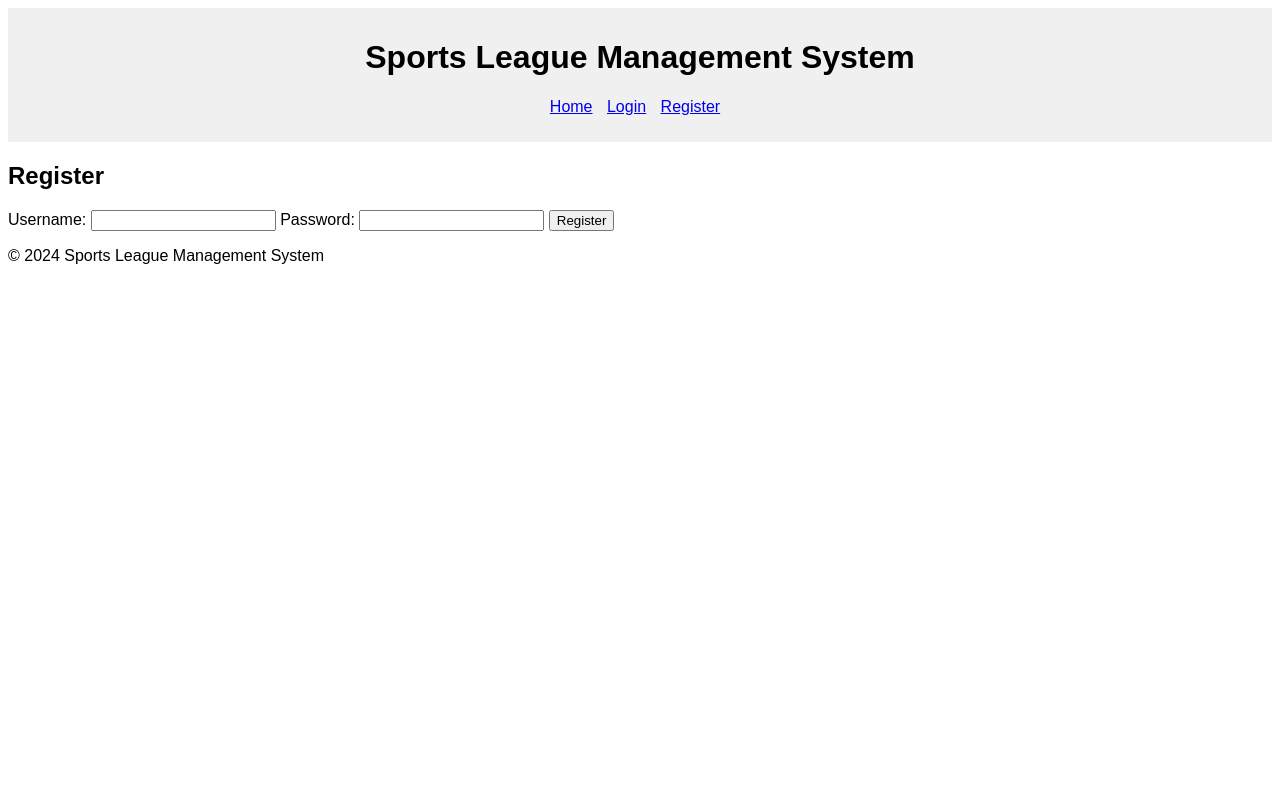
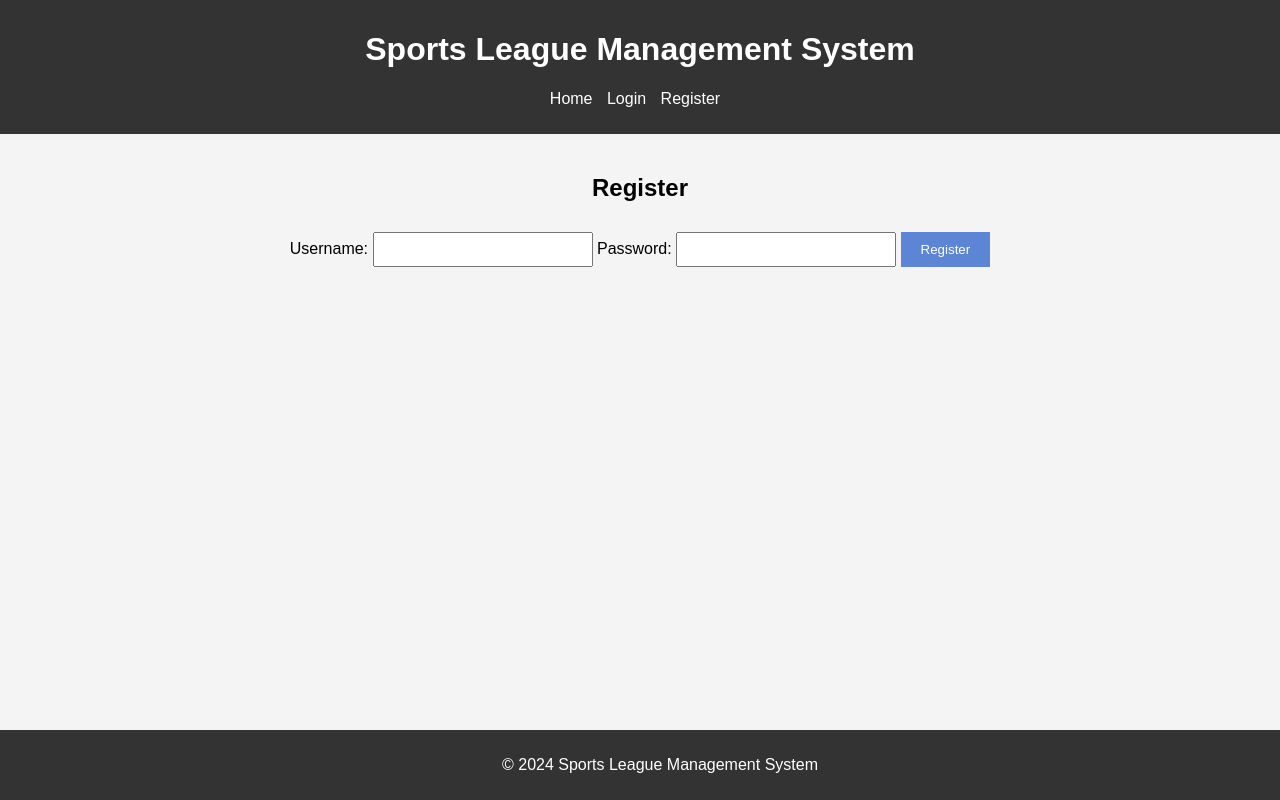
Before and after one commit to kaimg/Sports-League-Management-System, a Flask app: page /register in a window 1280 px wide. Run offline with Flask 3, Linux system fonts and the light colour scheme.

Commit message:
Simple styling

```diff
--- a/static/css/style.css
+++ b/static/css/style.css
@@ -1,9 +1,13 @@
 body {
     font-family: Arial, sans-serif;
+    background-color: #f4f4f4;
+    margin: 0;
+    padding: 0;
 }
 
 header {
-    background-color: #f0f0f0;
+    background-color: #333;
+    color: #fff;
     padding: 10px 20px;
     text-align: center;
 }
@@ -17,3 +21,42 @@ nav ul li {
     display: inline;
     margin-right: 10px;
 }
+
+nav ul li a {
+    color: #fff;
+    text-decoration: none;
+}
+
+main {
+    padding: 20px;
+    text-align: center;
+}
+
+footer {
+    background-color: #333;
+    color: #fff;
+    text-align: center;
+    padding: 10px 20px;
+    position: fixed;
+    width: 100%;
+    bottom: 0;
+}
+
+input[type="text"], input[type="password"] {
+    margin: 10px 0;
+    padding: 8px;
+    width: 200px;
+}
+
+button {
+    background-color: #5c85d6;
+    color: white;
+    border: none;
+    padding: 10px 20px;
+    margin: 10px 0;
+    cursor: pointer;
+}
+
+button:hover {
+    background-color: #3e66a3;
+}
```
